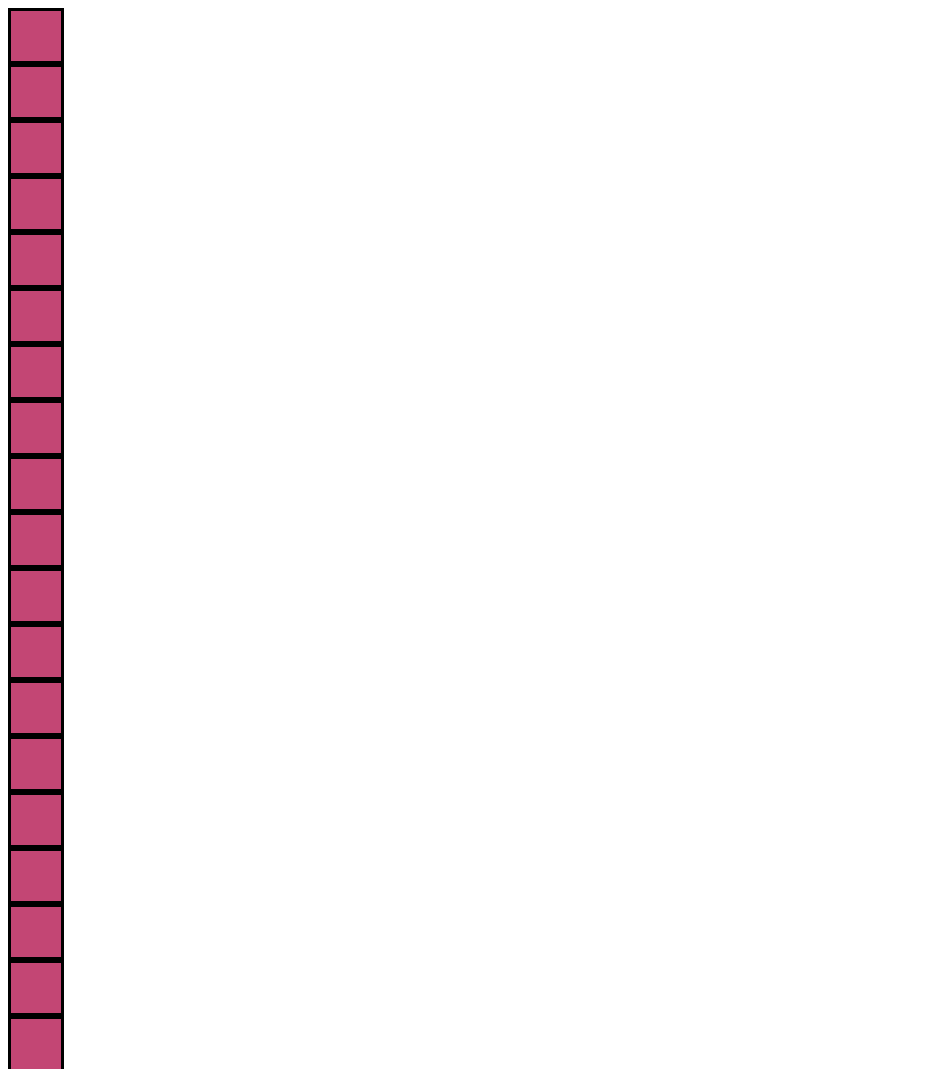
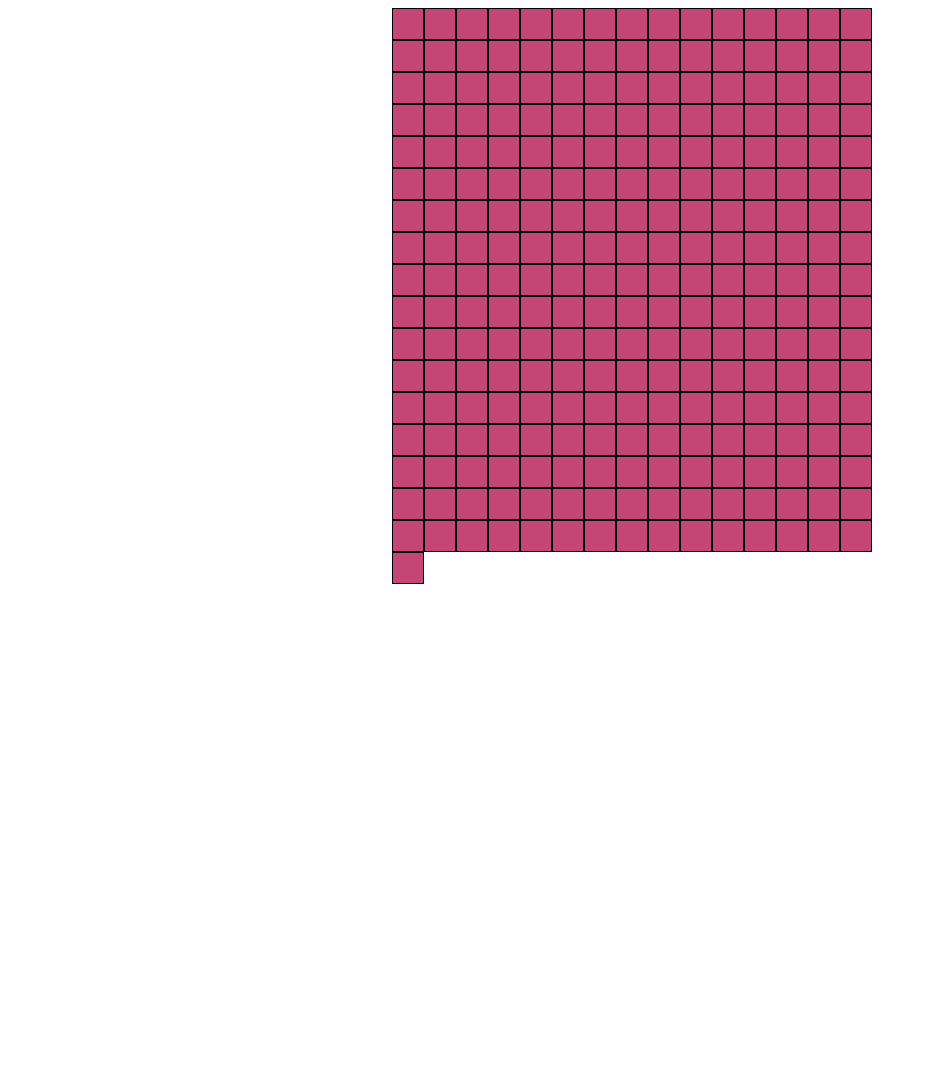
Before and after one commit to EegArlert/Etch-a-Sketch, a plain HTML site: page index.html in a window 1280 px wide. Shown: the top 1069 px of the page, without its empty margins (0-927 px from the left). After the commit the page ends 800 px from the top, so only its background shows below. Drawn offline with Linux system fonts and the light colour scheme.

Commit message:
creating the eventListener for mouseenter and change the color of the squares to black once the mouse hover it

```diff
--- a/index.js
+++ b/index.js
@@ -1,7 +1,20 @@
 const gridContainer = document.querySelector(".container-grid");
 
-for(let i = 1; i <= 32; i++){
-    const div = document.createElement("div");
-    div.className = "square";
-    gridContainer.appendChild(div)
+
+//creating 16x16 grid via div
+for (let i = 1; i <= 16; i++) {
+    for (let k = 1; k <= 16; k++) {
+        const div = document.createElement("div");
+        div.className = "square";
+        gridContainer.appendChild(div)
+    }
 }
+
+const squares = document.querySelectorAll(".square");
+
+// Add event listener to each square
+squares.forEach(square => {
+    square.addEventListener("mouseenter", () => {
+        square.style.backgroundColor = "black"; // Color stays black after hover
+    });
+});
--- a/styles.css
+++ b/styles.css
@@ -1,6 +1,31 @@
+body{
+    display: flex;
+    justify-content: center;
+}
+
 .square{
-    width: 50px;
-    height: 50px;
+    min-height: 10px;
+    min-width: 10px;
+    height: 30px;
+    width: 30px;
+    max-height: 50px;
+    max-width: 50px;
     background-color: rgb(195, 70, 116);
     border-style: solid;
+    border-width: 0.5px;
+    padding: 0;
+    /* aspect-ratio: 1/1; */
 }
+
+/* .square:hover{
+    background: black;
+} */
+
+.container-grid {
+    display: flex;
+    flex-wrap: wrap;
+    min-width: 161px;
+    min-height: 161px;
+    width: 496px;
+    height: 496px;
+}
```
